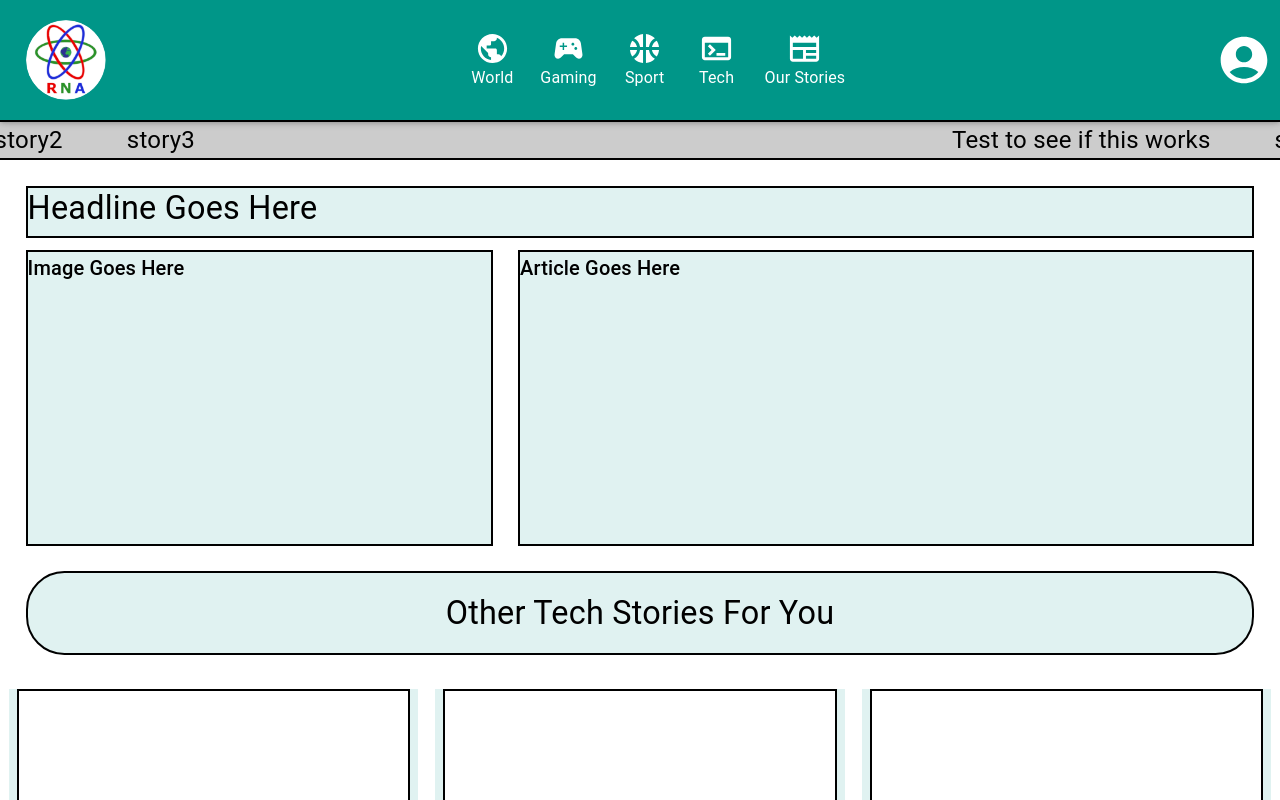
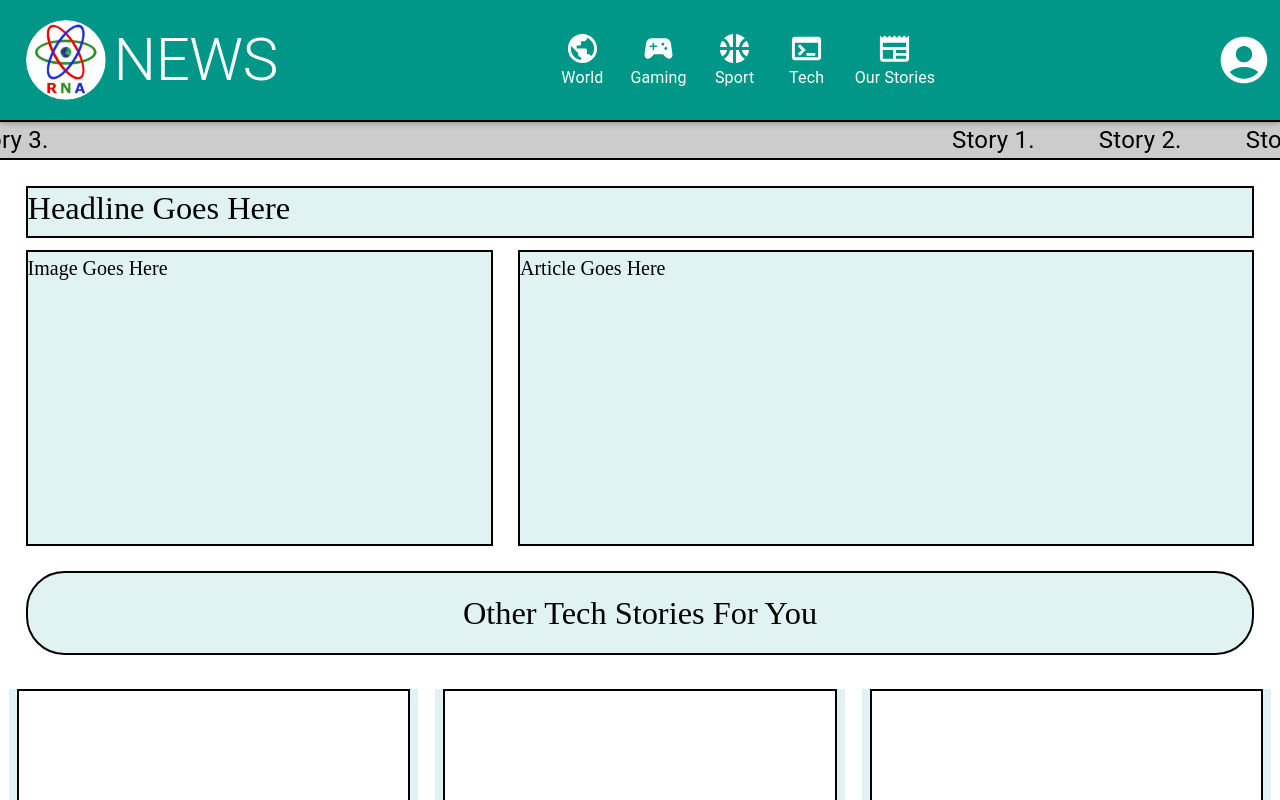
Before and after one commit to hmyhill/RNA-FE, a React (Create React App) app: page /tech in a window 1280 px wide. Shown: the top 800 px of the page. Built offline with nearby package versions, Linux system fonts and the light colour scheme.

Commit message:
Changed Font, Added text to Header. Switched story to story 1, 2,3
Additional info commented on sections.

```diff
--- a/src/components/shared/Body/NewsBody.tsx
+++ b/src/components/shared/Body/NewsBody.tsx
@@ -16,12 +16,20 @@ interface BodyProps {
 }
 
 export default function Body(props: BodyProps){
-    let theme = createTheme();
+    let theme = createTheme({
+        typography: {
+          fontFamily: [
+            'DM Serif Display',
+          ].join(','),
+        },});
     theme = responsiveFontSizes(theme);
+    //Added A new News font to News body pages, if you want to change this
+        //or add additional fonts switch out font in the typeography square brackets[]
 
     /* NEED TO ADD REQUEST TO GET STORIES RELEVANT TO PAGE NAME */
 
-    let data: string[] = ["Test to see if this works", "story2", "story3"]
+    let data: string[] = ["Story 1.", "Story 2.", "Story 3."]
+    //You can place variables with the news paper details in the story 1 -3 sections.
 
     return (
         <>
--- a/src/components/shared/Navbar/Navbar.tsx
+++ b/src/components/shared/Navbar/Navbar.tsx
@@ -101,6 +101,15 @@ export default function Navbar(props: NavbarProps) {
               sx={{ height: "10vh", width: "auto" }}
             />
           </Link>
+
+          <Box>
+          <Button
+              onClick={() => navigate("/world")}
+              sx={{flexDirection: "column", textTransform: "none", color: "#fff"}}
+            >
+          <Typography variant="h2">NEWS</Typography>
+          </Button>
+          </Box>
 
           <Box
             sx={{
```
